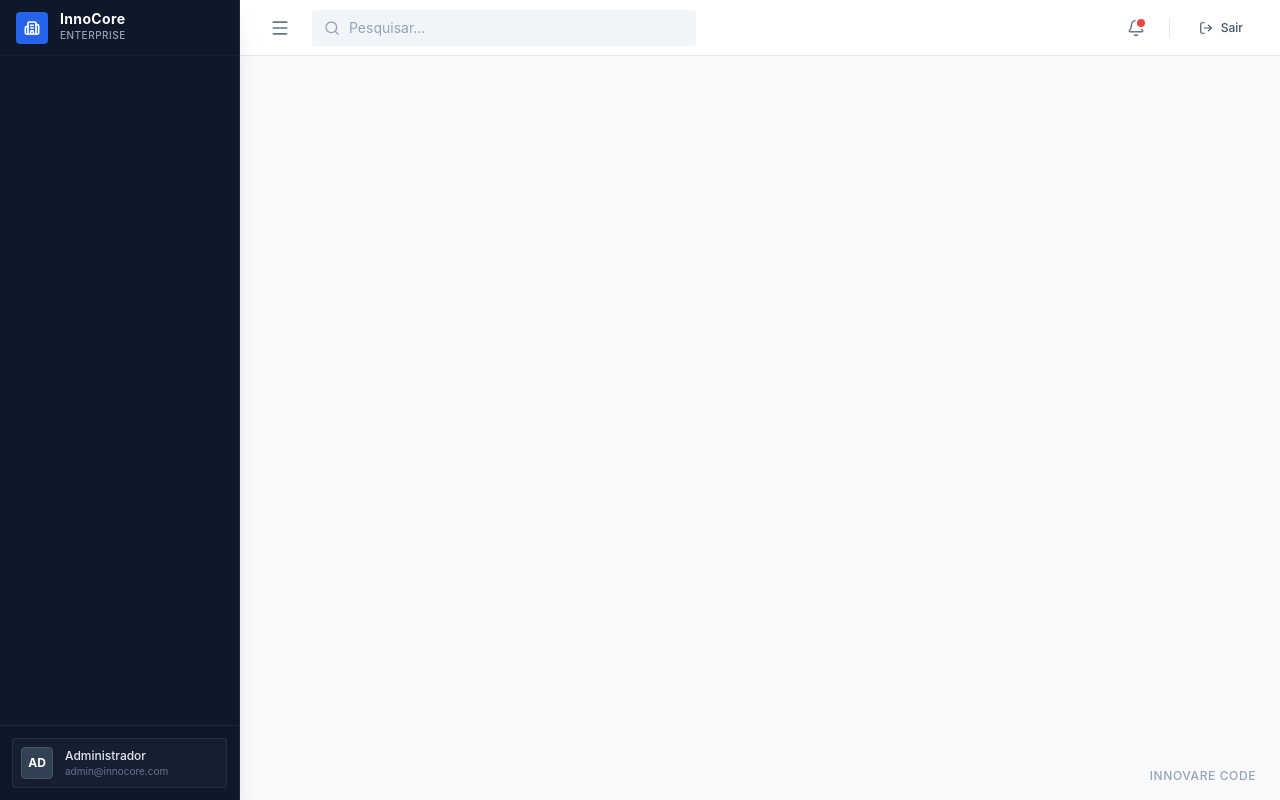
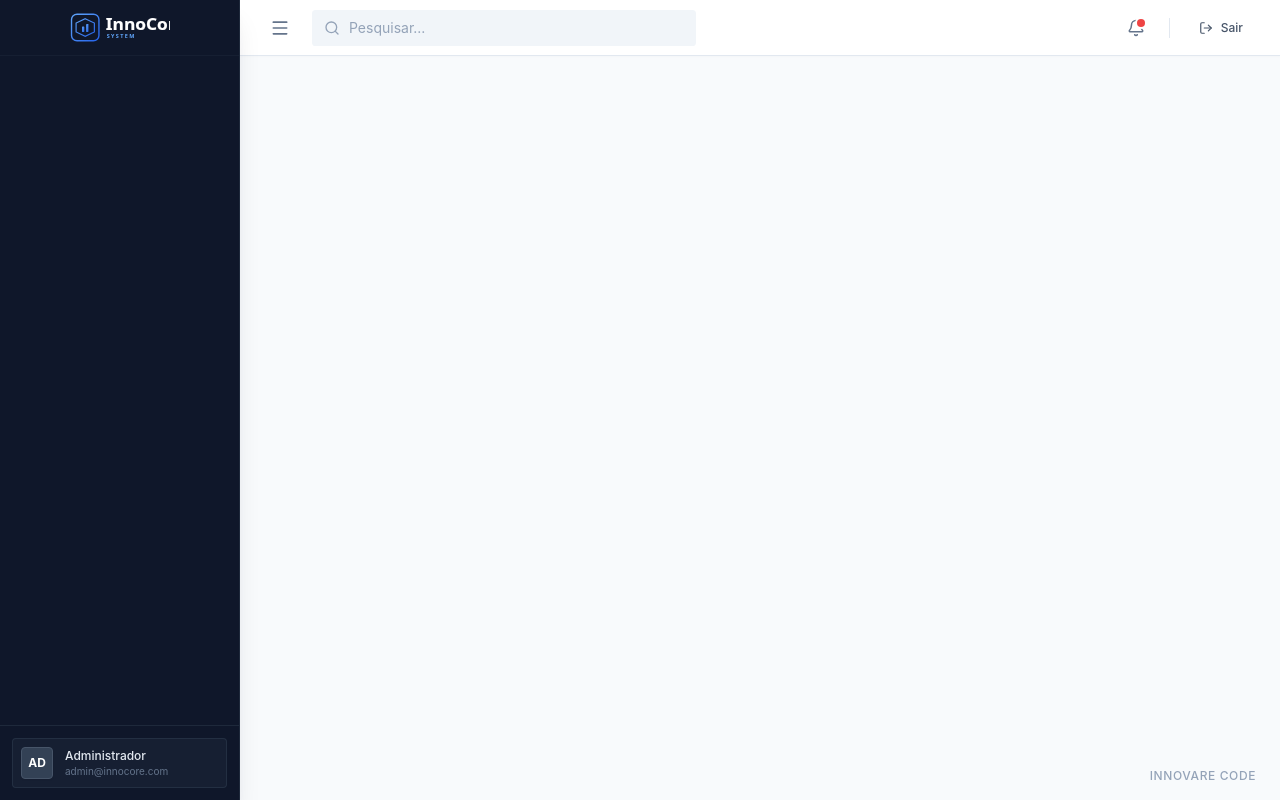
Before and after one commit to OverSoccerClub/InnoCoreSystem, a React (Vite) app in the folder client/: page /app in a window 1280 px wide. Built offline with nearby package versions, Linux system fonts and the light colour scheme; sample sign-in values are in the browser's storage.

Commit message:
feat: Update application favicon and sidebar logo

```diff
--- a/client/index.html
+++ b/client/index.html
@@ -2,7 +2,7 @@
 <html lang="en">
   <head>
     <meta charset="UTF-8" />
-    <link rel="icon" type="image/svg+xml" href="/vite.svg" />
+    <link rel="icon" type="image/svg+xml" href="/favicon.svg" />
     <meta name="viewport" content="width=device-width, initial-scale=1.0" />
     <title>InnoCore</title>
   </head>
--- a/client/src/layouts/DashboardLayout.tsx
+++ b/client/src/layouts/DashboardLayout.tsx
@@ -20,6 +20,8 @@ import {
     TrendingDown,
     FileText
 } from 'lucide-react';
+import logoImg from '../assets/logo.svg';
+import iconImg from '../assets/icon.svg';
 
 const DashboardLayout = () => {
     const [isSidebarOpen, setSidebarOpen] = useState(true);
@@ -107,20 +109,20 @@ const DashboardLayout = () => {
                 `}
             >
                 {/* Logo Area */}
-                <div className="h-14 flex items-center px-4 border-b border-slate-800/50 bg-slate-900">
-                    <div className="flex items-center gap-3 w-full overflow-hidden">
-                        <div className="w-8 h-8 rounded bg-blue-600 text-white flex items-center justify-center shrink-0 shadow-sm">
-                            <Building2 size={16} strokeWidth={2.5} />
-                        </div>
-                        <div className={`flex flex-col transition-all duration-300 ${isSidebarOpen ? 'opacity-100 translate-x-0' : 'opacity-0 -translate-x-4 absolute'}`}>
-                            <span className="font-bold text-sm tracking-wide text-white leading-none">
-                                InnoCore
-                            </span>
-                            <span className="text-[10px] uppercase tracking-wider text-slate-400 font-medium mt-0.5">
-                                Enterprise
-                            </span>
-                        </div>
-                    </div>
+                <div className="h-14 flex items-center justify-center border-b border-slate-800/50 bg-slate-900 overflow-hidden relative">
+                    {isSidebarOpen ? (
+                        <img
+                            src={logoImg}
+                            alt="InnoCore"
+                            className="h-8 max-w-[180px] object-contain transition-all duration-300 animate-in fade-in"
+                        />
+                    ) : (
+                        <img
+                            src={iconImg}
+                            alt="InnoCore"
+                            className="h-8 w-8 object-contain transition-all duration-300"
+                        />
+                    )}
                 </div>
 
                 {/* Navigation */}
```
Also changed, not shown: client/public/favicon.svg (added), client/src/assets/icon.svg (added).
